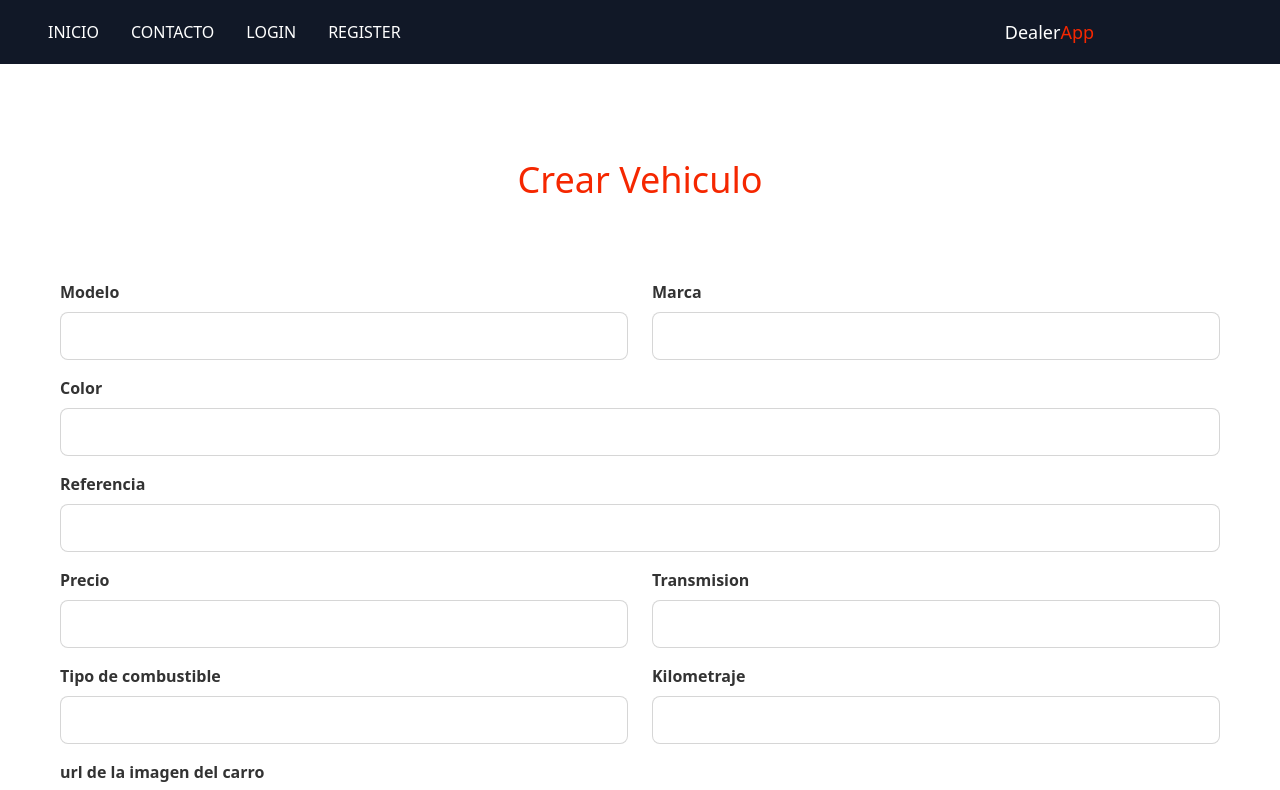
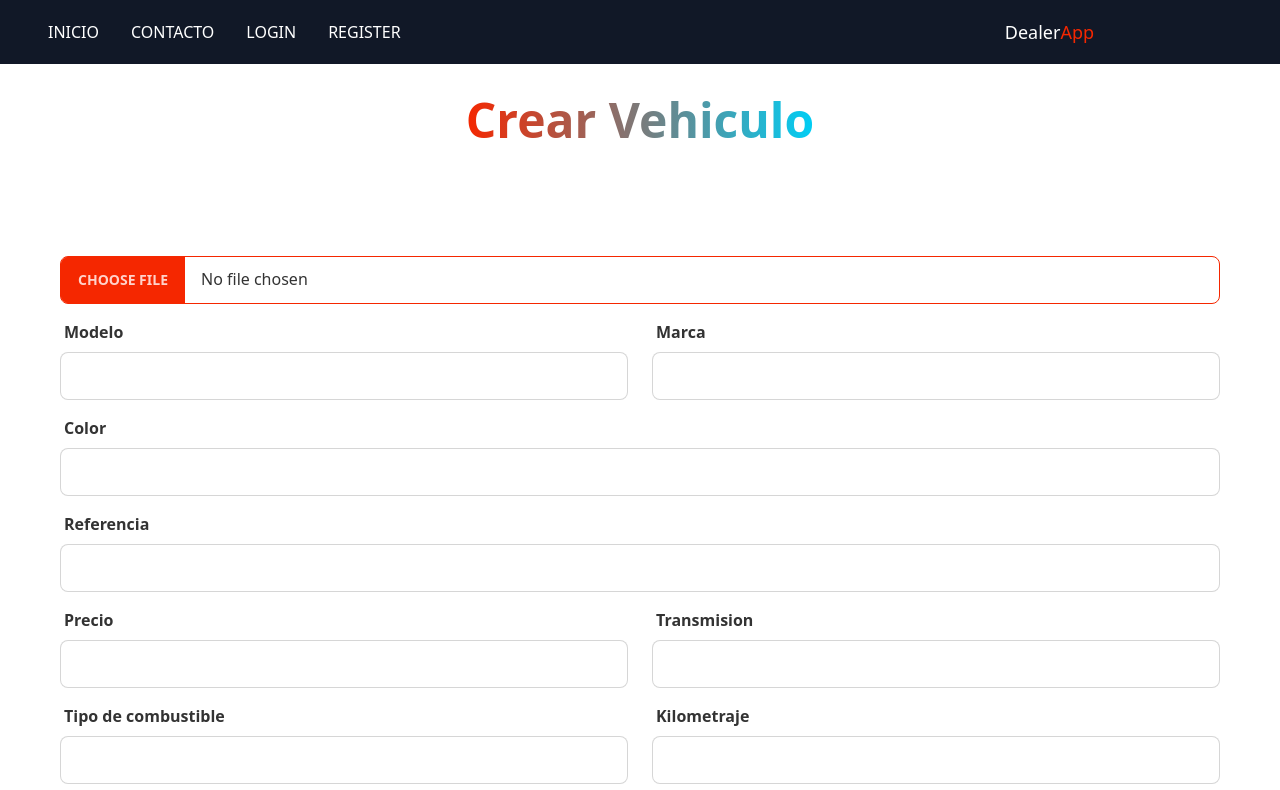
Before and after one commit to bryansanudo/dealer-app, a React (Vite) app: page /admin in a window 1280 px wide. Shown: the top 790 px of the page. Built offline with nearby package versions, Linux system fonts and the light colour scheme; no server answers.

Commit message:
upload files

```diff
--- a/src/components/Admin.jsx
+++ b/src/components/Admin.jsx
@@ -3,8 +3,13 @@ import { collection, addDoc } from "firebase/firestore";
 import { db } from "@/configFirebase";
 import { MdLibraryAdd } from "react-icons/md";
 import { toast } from "react-toastify";
+import { storage } from "@/configFirebase";
+import { ref, uploadBytes, getDownloadURL } from "firebase/storage";
+import { v4 } from "uuid";
+import Loader from "@/components/Loader";
 
 import Input from "@/components/Input";
+import Section from "@/components/Section";
 
 const Admin = () => {
   const [file, setFile] = useState({
@@ -30,18 +35,35 @@ const Admin = () => {
     urlImagen,
   } = file;
 
+  const [upload, setUpload] = useState(null);
+  const [isLoading, setIsLoading] = useState(false);
+
   const handleChange = (e) => {
     setFile({ ...file, [e.target.name]: e.target.value });
   };
 
+  const uploadFile = async (file) => {
+    const storageRef = ref(storage, v4());
+
+    await uploadBytes(storageRef, file);
+    const url = await getDownloadURL(storageRef);
+    return url;
+  };
+
   const postFile = async (e) => {
     e.preventDefault();
+    setIsLoading(true);
+    const url = await uploadFile(upload);
+    const newObj = { ...file, urlImagen: url };
+    console.log(newObj);
 
     try {
-      await addDoc(collection(db, "vehiculos"), file);
+      await addDoc(collection(db, "vehiculos"), newObj);
       toast.success("Vehiculo guardado en base de datos");
+      setIsLoading(false);
     } catch (error) {
-      error.message;
+      console.log(error.message);
+      setIsLoading(false);
     }
 
     setFile({
@@ -58,12 +80,16 @@ const Admin = () => {
   };
   return (
     <>
-      <section className="container px-5 py-40 mx-auto flex flex-col items-center justify-between overflow-hidden ">
-        <h1 className="sm:text-4xl text-3xl mb-10 text-primary">
-          Crear Vehiculo
-        </h1>
+      <Section title="Crear Vehiculo">
+        {isLoading ? <Loader /> : ""}
 
         <form className=" flex flex-col p-10 gap-4 w-full">
+          <input
+            type="file"
+            name="urlImagen"
+            onChange={(e) => setUpload(e.target.files[0])}
+            className="file-input file-input-bordered file-input-primary w-full max-w-x hover:scale-105 duration-300"
+          />
           <div className="grid grid-cols-2 gap-6 ">
             <Input
               label="Modelo"
@@ -119,13 +145,6 @@ const Admin = () => {
             />
           </div>
 
-          <Input
-            label="url de la imagen del carro"
-            name="urlImagen"
-            handleChange={handleChange}
-            value={urlImagen}
-          />
-
           <button
             onClick={postFile}
             className="flex items-center justify-center gap-4 mt-
@@ -135,7 +154,7 @@ const Admin = () => {
             <MdLibraryAdd />
           </button>
         </form>
-      </section>
+      </Section>
     </>
   );
 };
--- a/src/components/Contact.jsx
+++ b/src/components/Contact.jsx
@@ -23,16 +23,16 @@ const Contact = () => {
           </form>
           <div className="flex justify-between items-center my-10 ">
             <a href="https://www.facebook.com/" target="_blank">
-              <FaFacebook className="text-4xl hover:text-primary hover:scale-125 duration-400" />
+              <FaFacebook className="text-4xl hover:text-primary hover:scale-125 duration-300" />
             </a>
             <a href="https://www.youtube.com/" target="_blank">
-              <FaYoutube className="text-4xl hover:text-primary hover:scale-125 duration-400" />
+              <FaYoutube className="text-4xl hover:text-primary hover:scale-125 duration-300" />
             </a>
             <a href="https://www.twitter.com/" target="_blank">
-              <FaTwitter className="text-4xl hover:text-primary hover:scale-125 duration-400" />
+              <FaTwitter className="text-4xl hover:text-primary hover:scale-125 duration-300" />
             </a>
             <a href="https://www.instagram.com/" target="_blank">
-              <FaInstagram className="text-4xl hover:text-primary hover:scale-125 duration-400" />
+              <FaInstagram className="text-4xl hover:text-primary hover:scale-125 duration-300" />
             </a>
           </div>
         </div>
--- a/src/components/Home.jsx
+++ b/src/components/Home.jsx
@@ -1,12 +1,13 @@
 import React, { useState } from "react";
-import { TbListDetails } from "react-icons/tb";
+
 import { db } from "@/configFirebase";
 import { collection, getDocs } from "firebase/firestore";
-import { Link } from "react-router-dom";
+
 import { useEffect } from "react";
 import Label from "@/components/Label";
 import { v4 } from "uuid";
 import { MdLibraryAdd } from "react-icons/md";
+import Section from "@/components/Section";
 const Home = () => {
   const [data, setData] = useState([]);
 
@@ -32,11 +33,7 @@ const Home = () => {
 
   return (
     <>
-      <section className="container px-5 py-40 mx-auto flex flex-col items-center justify-between overflow-hidden ">
-        <h1 className="sm:text-4xl text-3xl my-10 text-primary">
-          Lista de Vehiculos.
-        </h1>
-
+      <Section title="Lista De Vehiculos">
         <div className=" grid lg:grid-cols-2 md:grid-cols-2 grid-cols-1 gap-8  items-center justify-center">
           {data.map((data) => (
             <div
@@ -91,7 +88,7 @@ const Home = () => {
               </div>
               <img
                 src={data.urlImagen}
-                className="h-[330px] md:h-[500px] shadow-md shadow-primary w-full  object-cover rounded-xl "
+                className="h-[330px] md:h-[500px] shadow-md shadow-primary w-full object-contain rounded-xl  "
                 alt="404"
               />
               <button
@@ -110,7 +107,7 @@ const Home = () => {
           <button className="btn bg-primary">3</button>
           <button className="btn bg-primary">4</button>
         </div>
-      </section>
+      </Section>
     </>
   );
 };
--- a/src/components/Input.jsx
+++ b/src/components/Input.jsx
@@ -3,8 +3,8 @@ import React from "react";
 const Input = ({ label, name, handleChange, value }) => {
   return (
     <>
-      <div className="flex flex-col ">
-        <p className="font-semibold">{label}</p>
+      <div className="flex flex-col items-start  ">
+        <p className="font-semibold ml-1">{label}</p>
         <input
           type="text"
           name={name}
--- a/src/components/Section.jsx
+++ b/src/components/Section.jsx
@@ -4,7 +4,7 @@ const Section = ({ title, subtitle, children }) => {
   return (
     <div>
       <section className="min-h-fit flex flex-col justify-start items-center py-16 px-5 text-center">
-        <p className="font-bold text-4xl my-8 text-center text-transparent bg-clip-text  bg-gradient-to-r from-[#e67c04] to-[#5C24B3]  transition duration-500 ease-in-out transform hover:-translate-y-1 hover:scale-110 md:text-5xl capitalize ">
+        <p className="font-bold text-4xl my-8 text-center text-transparent bg-clip-text  bg-gradient-to-r from-primary to-[#00CEF5]  transition duration-500 ease-in-out transform hover:-translate-y-1 hover:scale-110 md:text-5xl capitalize ">
           {title}
         </p>
         <p className="max-w-xl font-light text-gray-500 mb-10 text-sm md:text-base ">
--- a/src/configFirebase.js
+++ b/src/configFirebase.js
@@ -1,6 +1,7 @@
 import { initializeApp } from "firebase/app";
 import { getAuth } from "firebase/auth";
 import { getFirestore } from "firebase/firestore";
+import { getStorage } from "firebase/storage";
 
 const firebaseConfig = {
   apiKey: "AIzaSyDqV4KA4xkd7yWLw5ggKOiQxJlRH06XGTE",
@@ -13,3 +14,4 @@ const firebaseConfig = {
 const appFirebase = initializeApp(firebaseConfig);
 export const auth = getAuth(appFirebase);
 export const db = getFirestore(appFirebase);
+export const storage = getStorage(appFirebase);
```
